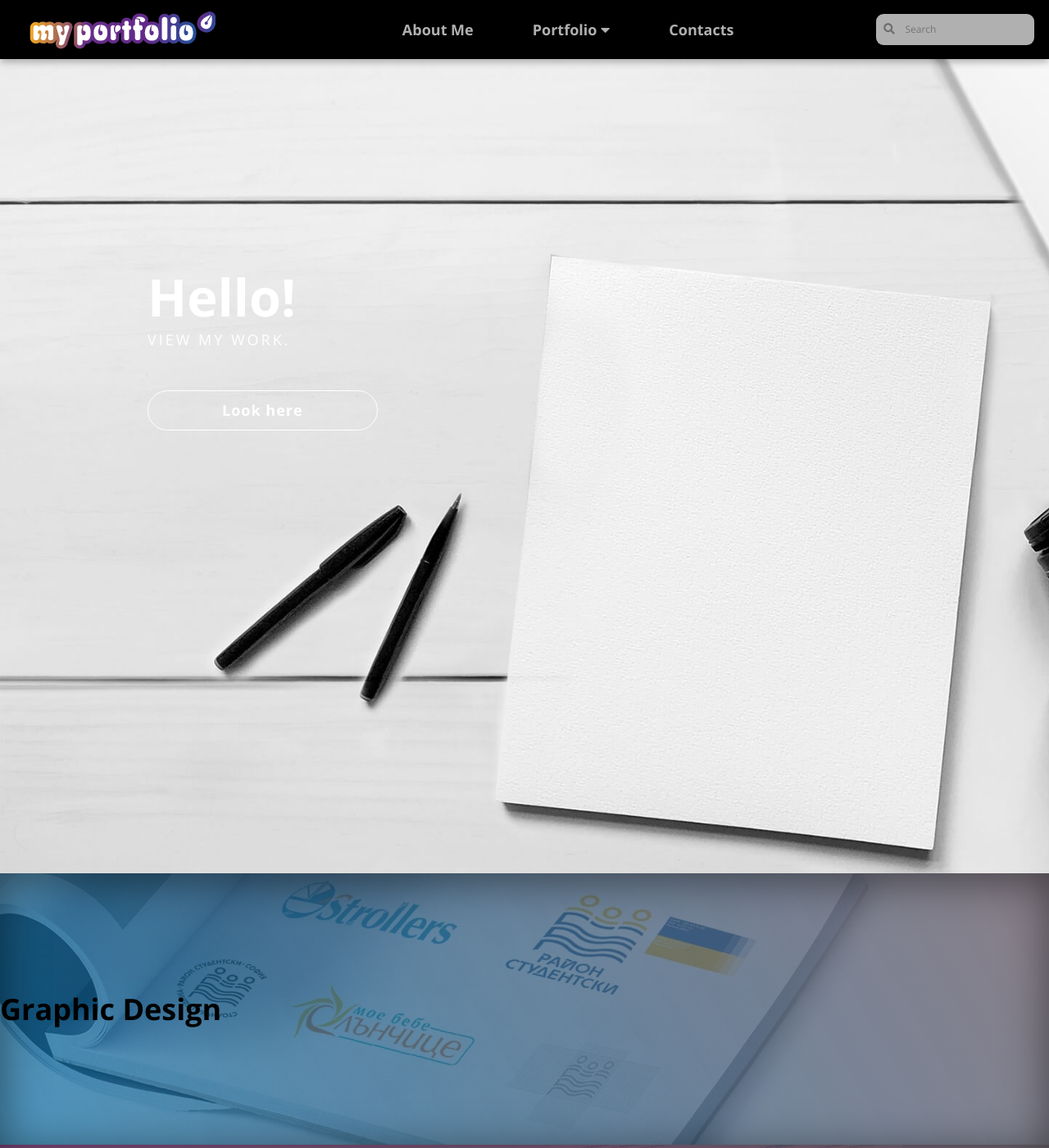
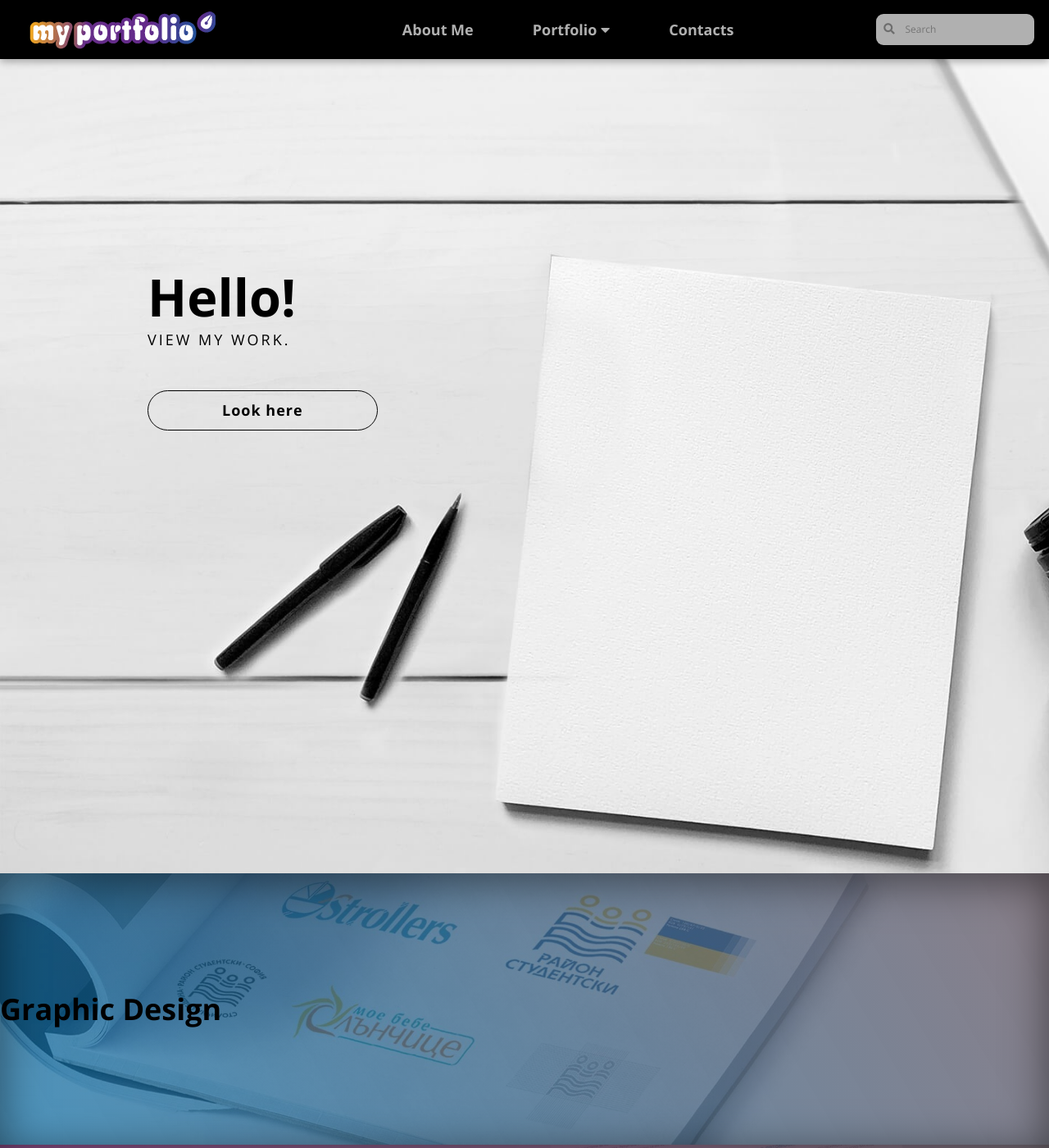
Before and after one commit to LiliyaMilanova/myportfolio, a Jekyll site: the page built from index.html, in a window 1280 px wide and 1400 px high. Shown: the whole window at 82% size. Built offline with Jekyll 4.4.1, drawn with Linux system fonts in a browser that asks for light colours; nearby versions of some CDN libraries.

Commit message:
Update styles.css

```diff
--- a/css/styles.css
+++ b/css/styles.css
@@ -30,12 +30,12 @@ body {
 .header h1 {
     font-size: 3.5rem;
     font-weight: bold;
-    color: rgb(255, 255, 255);
+    color: rgb(0, 0, 0);
     margin: 0 0 0 10rem;
 }
 
 .header p {
-    color: rgb(255, 255, 255);
+    color: rgb(0, 0, 0);
     margin: 0 0 0 10rem;
     text-transform: uppercase;
     letter-spacing: 3px;
@@ -56,8 +56,8 @@ body {
     text-decoration: none;
     padding: 0.5rem 5rem;
     border-radius: 2rem;
-    color: rgb(255, 255, 255);
-    border: 1px solid rgb(255, 255, 255);
+    color: rgb(0, 0, 0);
+    border: 1px solid rgb(0, 0, 0);
 }
 
 .button:hover {
```
